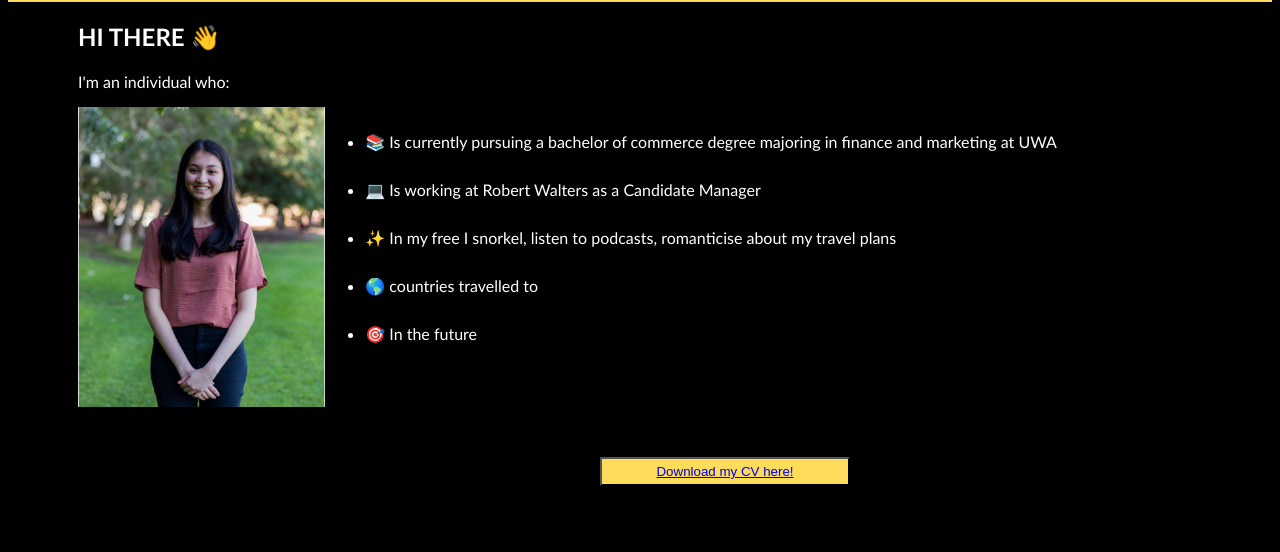
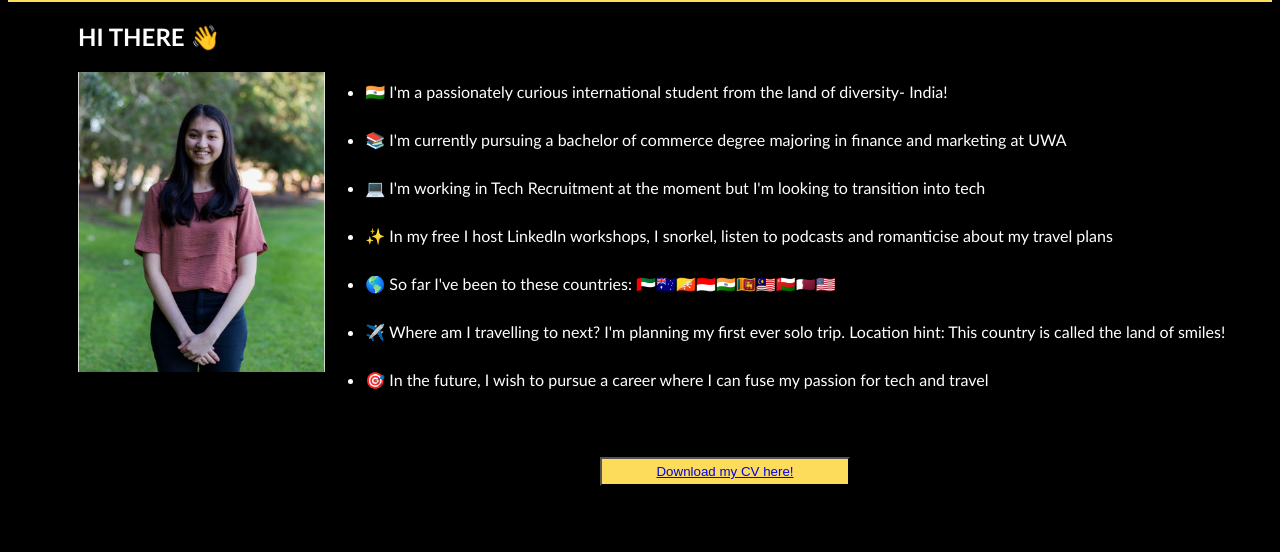
Before and after one commit to chandinithirumalai/Portfolio, a plain HTML site: page index.html in a window 1280 px wide. Shown: the part 143-695 px from the top of the page. Drawn offline with Linux system fonts and the light colour scheme.

Commit message:
Changed description and made alignment changes

```diff
--- a/index.html
+++ b/index.html
@@ -3,7 +3,7 @@
 <html lang="en">
     <head>
         <meta charset="utf-8">
-        <title>About me</title>
+        <title>Chandini Thirumalai-about me</title>
         <meta name="description" content="chandini-thirumalai">
         <meta name="author" content="chandini-thirumalai">
         <link rel="stylesheet" href="styles.css">
@@ -24,17 +24,19 @@
 
         <div id="picture">
             <h2>HI THERE 👋</h2>
-            <p> I'm an individual who: </p>
+            <!-- <p> I'm an individual who: </p> -->
             <img id="imgid" src="Images/Headshot.jpeg" alt="Chandini thirumalai headshot">
         </div>
 
         <div id="description">
             <ul>
-                <li>📚 Is currently pursuing a bachelor of commerce degree majoring in finance and marketing at UWA </li>
-                <li>💻 Is working at Robert Walters as a Candidate Manager </li>
-                <li>✨ In my free I snorkel, listen to podcasts, romanticise about my travel plans </li>
-                <li>🌎 countries travelled to </li>
-                <li>🎯 In the future </li>
+                <li>🇮🇳 I'm a passionately curious international student from the land of diversity- India!  </li>
+                <li>📚 I'm currently pursuing a bachelor of commerce degree majoring in finance and marketing at UWA</li>
+                <li>💻 I'm working in Tech Recruitment at the moment but I'm looking to transition into tech</li>
+                <li>✨ In my free I host LinkedIn workshops, I snorkel, listen to podcasts and romanticise about my travel plans </li>
+                <li>🌎 So far I've been to these countries: 🇦🇪🇦🇺🇧🇹🇮🇩🇮🇳🇱🇰🇲🇾🇴🇲🇶🇦🇺🇸
+                <li>✈️ Where am I travelling to next? I'm planning my first ever solo trip. Location hint: This country is called the land of smiles! </li>
+                <li>🎯 In the future, I wish to pursue a career where I can fuse my passion for tech and travel  </li>
             </ul>
 
         </div>
--- a/styles.css
+++ b/styles.css
@@ -105,7 +105,7 @@ h2{
 ul{
     display: inline-block;
     justify-content: center;
-    padding-top: 100px;
+    padding-top: 50px;
     padding-bottom: 200px;
     line-height:300%;
 }
```
Also changed, not shown: projects.html (+1 -1 lines).
